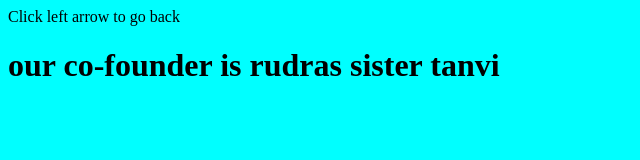
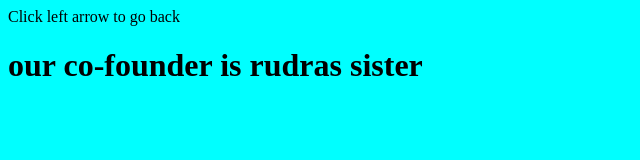
Before and after one commit to rudradg/rrp, a plain HTML site: page cofounders.html in a window 1280 px wide. Shown: the whole page, without its empty margins (0-640 px from the left). Drawn offline with Linux system fonts and the light colour scheme.

Commit message:
Update cofounders.html

```diff
--- a/cofounders.html
+++ b/cofounders.html
@@ -12,4 +12,4 @@
 </body>
 </html>
 Click left arrow to go back
-<h1>our co-founder is rudras sister tanvi</H1>
+<h1>our co-founder is rudras sister</H1>
```
